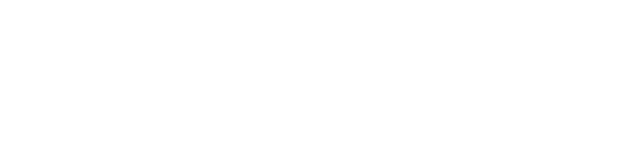
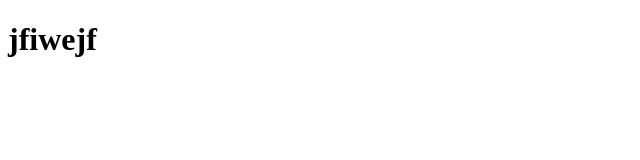
Before and after one commit to iaminhub/Bootstrap_Project, a plain HTML site: page index.html in a window 1280 px wide. Shown: the whole page, without its empty margins (0-640 px from the left). Drawn offline with Linux system fonts and the light colour scheme.

Commit message:
file add

```diff
--- a/index.html
+++ b/index.html
@@ -7,5 +7,8 @@
 </head>
 <body>
 
+    <h1>
+        jfiwejf
+    </h1>
 </body>
 </html>
```
